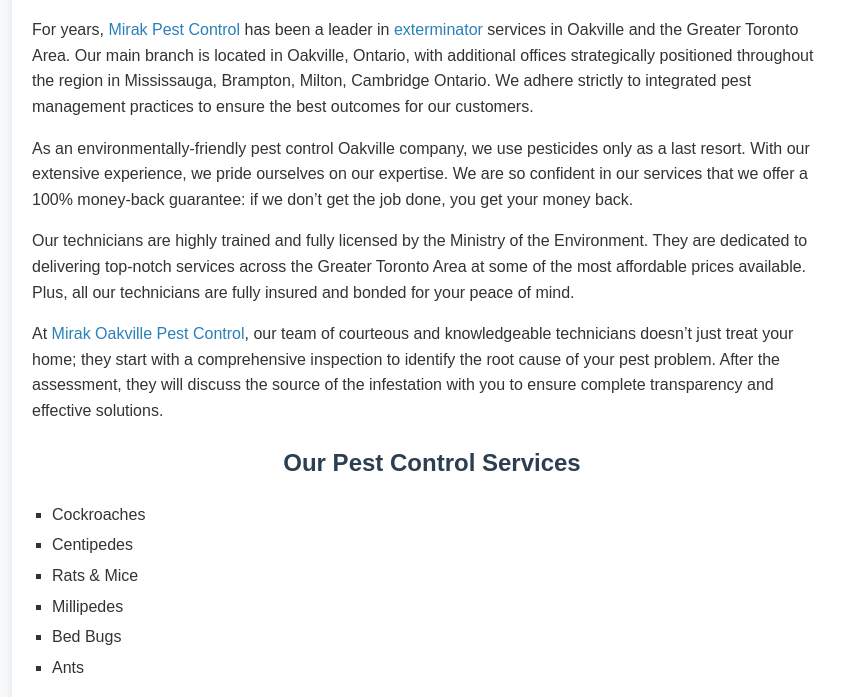
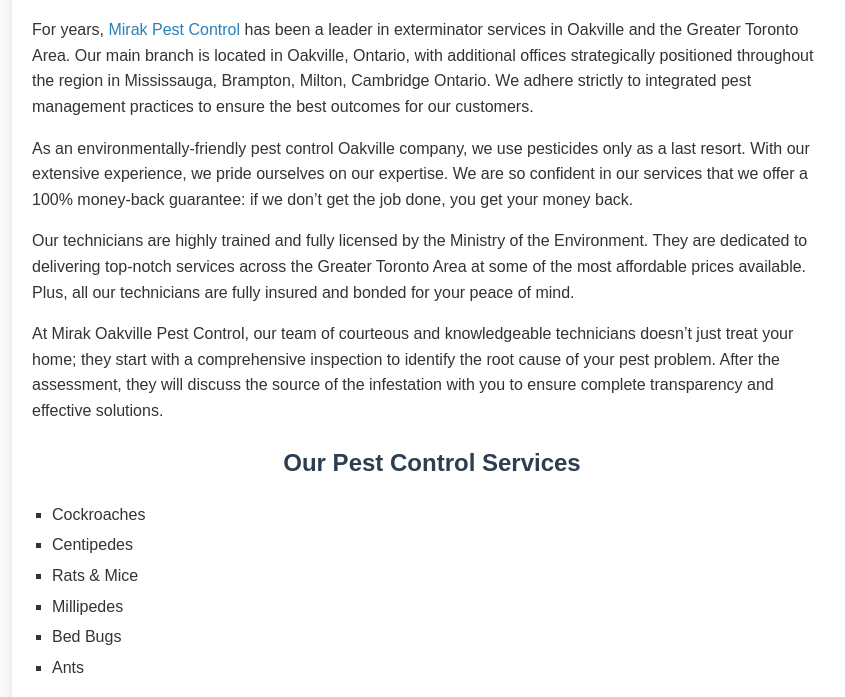
Before and after one commit to couriertrackk/mirakpestcontrol, a plain HTML site: page index.html in a window 1280 px wide. Shown: the part 101-798 px from the top of the page, without its empty margins (208-1053 px from the left). Drawn offline with Linux system fonts and the light colour scheme.

Commit message:
Update index.html

```diff
--- a/index.html
+++ b/index.html
@@ -65,7 +65,7 @@
             <h1><a href="https://mirakpestcontrol.ca/">Pest Control Oakville</a> Service</h1>
             <p>
                 For years, <a href="https://mirakpestcontrol.ca/">Mirak Pest Control</a> has been a leader in
-                <a href="https://mirakpestcontrol.ca/">exterminator</a> services in Oakville and the Greater Toronto Area.
+               exterminator services in Oakville and the Greater Toronto Area.
                 Our main branch is located in Oakville, Ontario, with additional offices strategically positioned throughout
                 the region in Mississauga, Brampton, Milton, Cambridge Ontario. We adhere strictly to integrated pest management
                 practices to ensure the best outcomes for our customers.
@@ -81,7 +81,7 @@
                 Plus, all our technicians are fully insured and bonded for your peace of mind.
             </p>
             <p>
-                At <a href="https://mirakpestcontrol.ca/">Mirak Oakville Pest Control</a>, our team of courteous and knowledgeable
+                At Mirak Oakville Pest Control, our team of courteous and knowledgeable
                 technicians doesn’t just treat your home; they start with a comprehensive inspection to identify the root cause of
                 your pest problem. After the assessment, they will discuss the source of the infestation with you to ensure complete
                 transparency and effective solutions.
```
